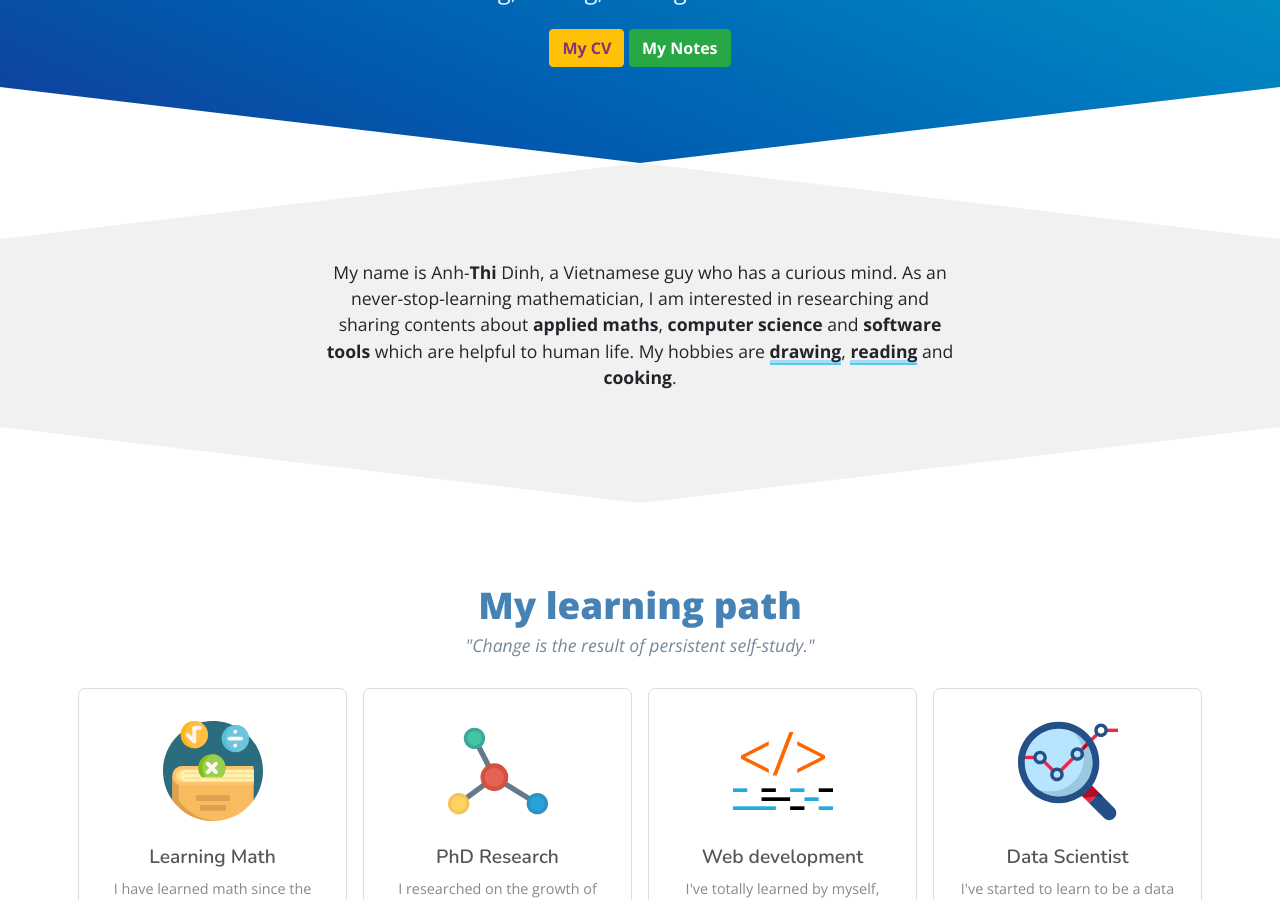
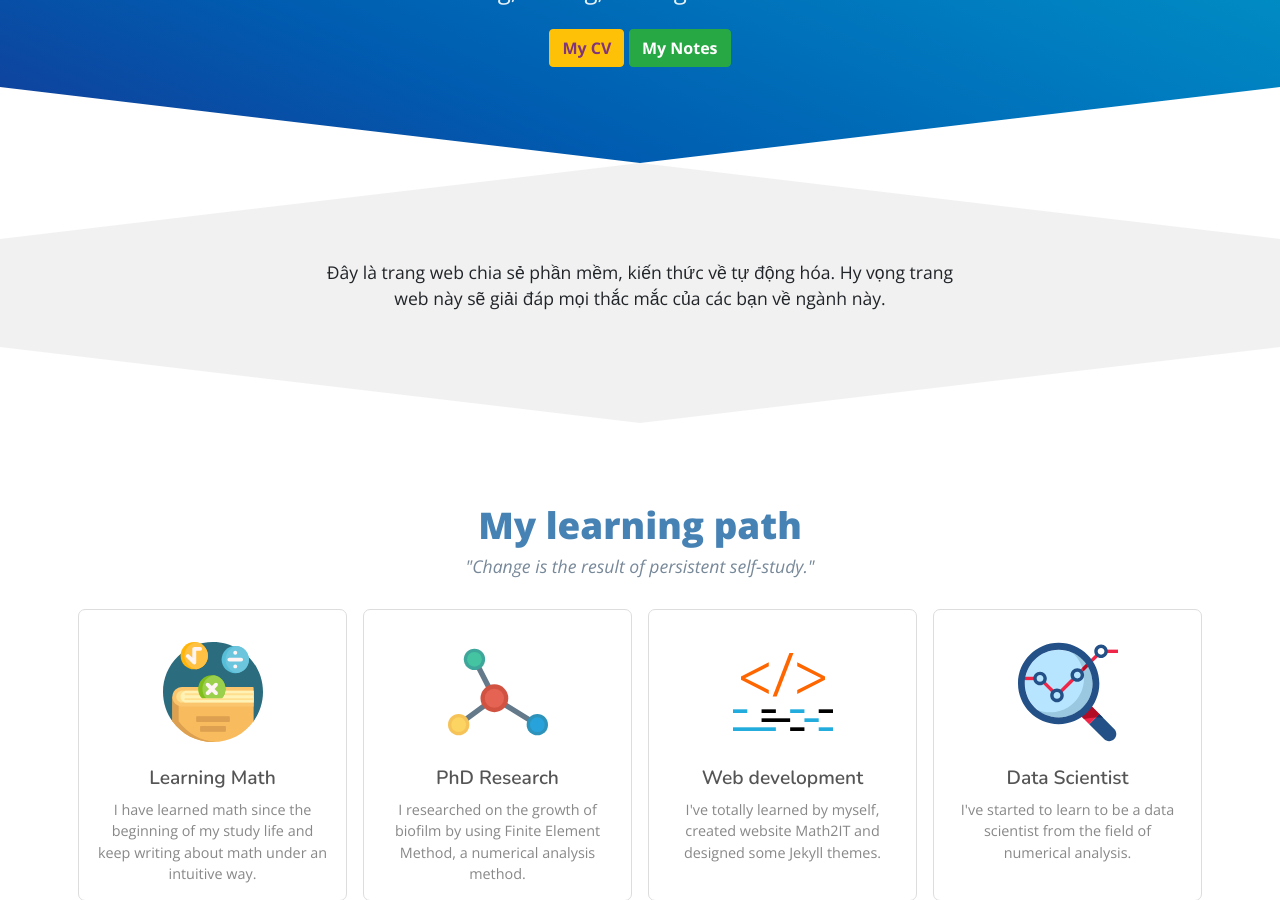
Before and after one commit to davisnguyen111195/tudonghoa, a Jekyll site: the page built from about.html, in a window 1280 px wide and 900 px high, scrolled down 470 px. Built offline with Jekyll 4.4.1, drawn with Linux system fonts in a browser that asks for light colours; nearby versions of some CDN libraries; some web fonts are replaced.

Commit message:
update about.html

```diff
--- a/about.html
+++ b/about.html
@@ -19,7 +19,7 @@ permalink: /about
     <div class="row justify-content-center">
       <div class="col-12 col-lg-7 col-md-9 text-center">
         <p class="a-diff">
-          My name is Anh-<b>Thi</b> Dinh, a Vietnamese guy who has a curious mind. As an never-stop-learning mathematician, I am interested in researching and sharing contents about <strong>applied maths</strong>, <strong>computer science</strong> and <strong>software tools</strong> which are helpful to human life. My hobbies are <a href="{{ site.baseurl }}/sketch"><b>drawing</b></a>, <a href="{{site.baseurl}}/reading"><b>reading</b></a> and <b>cooking</b>.
+          Đây là trang web chia sẻ phần mềm, kiến thức về tự động hóa. Hy vọng trang web này sẽ giải đáp mọi thắc mắc của các bạn về ngành này.
         </p>
       </div>
     </div>
```
